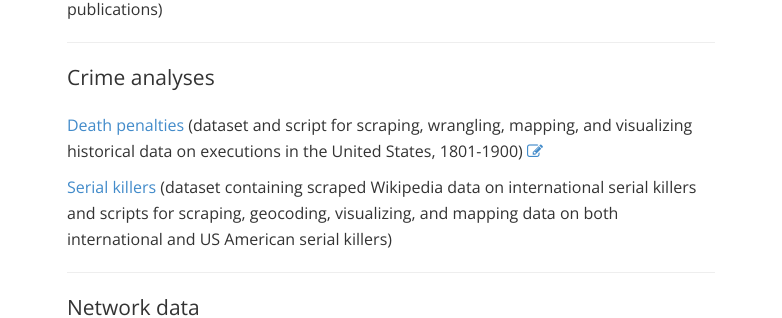
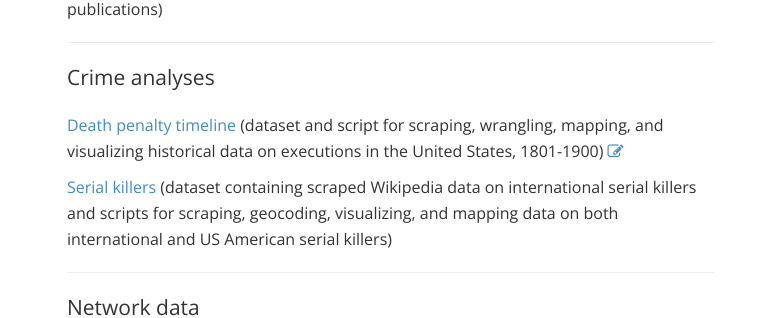
Before and after one commit to lhehnke/lhehnke.github.io, a Jekyll site: the page built from projects/index.html, in a window 1280 px wide. Shown: the part 968-1286 px from the top of the page, without its empty margins (249-1031 px from the left). Built offline with Jekyll 4.4.1, drawn with Linux system fonts in a browser that asks for light colours; nearby versions of some CDN libraries.

Commit message:
Update index.html

```diff
--- a/projects/index.html
+++ b/projects/index.html
@@ -55,7 +55,7 @@ contact: passive
 
 
 			  <p class="lead">Crime analyses</p>
-	  <p><a href="https://github.com/lhehnke/crime-data">Death penalties</a> (dataset and script for scraping, wrangling, mapping, and visualizing historical data on executions in the United States, 1801-1900) <a href="https://lhehnke.github.io/notes/2018/02/08/death-penalty-us" target="_blank" title="Blog post"> <i class="fa fa-pencil-square-o"></i></a></p>
+	  <p><a href="https://github.com/lhehnke/crime-data">Death penalty timeline</a> (dataset and script for scraping, wrangling, mapping, and visualizing historical data on executions in the United States, 1801-1900) <a href="https://lhehnke.github.io/notes/2018/02/08/death-penalty-us" target="_blank" title="Blog post"> <i class="fa fa-pencil-square-o"></i></a></p>
 	  <p><a href="https://github.com/lhehnke/serial-killers">Serial killers</a> (dataset containing scraped Wikipedia data on international serial killers and scripts for scraping, geocoding, visualizing, and mapping data on both international and US American serial killers) </p>
 
   <hr>
```
